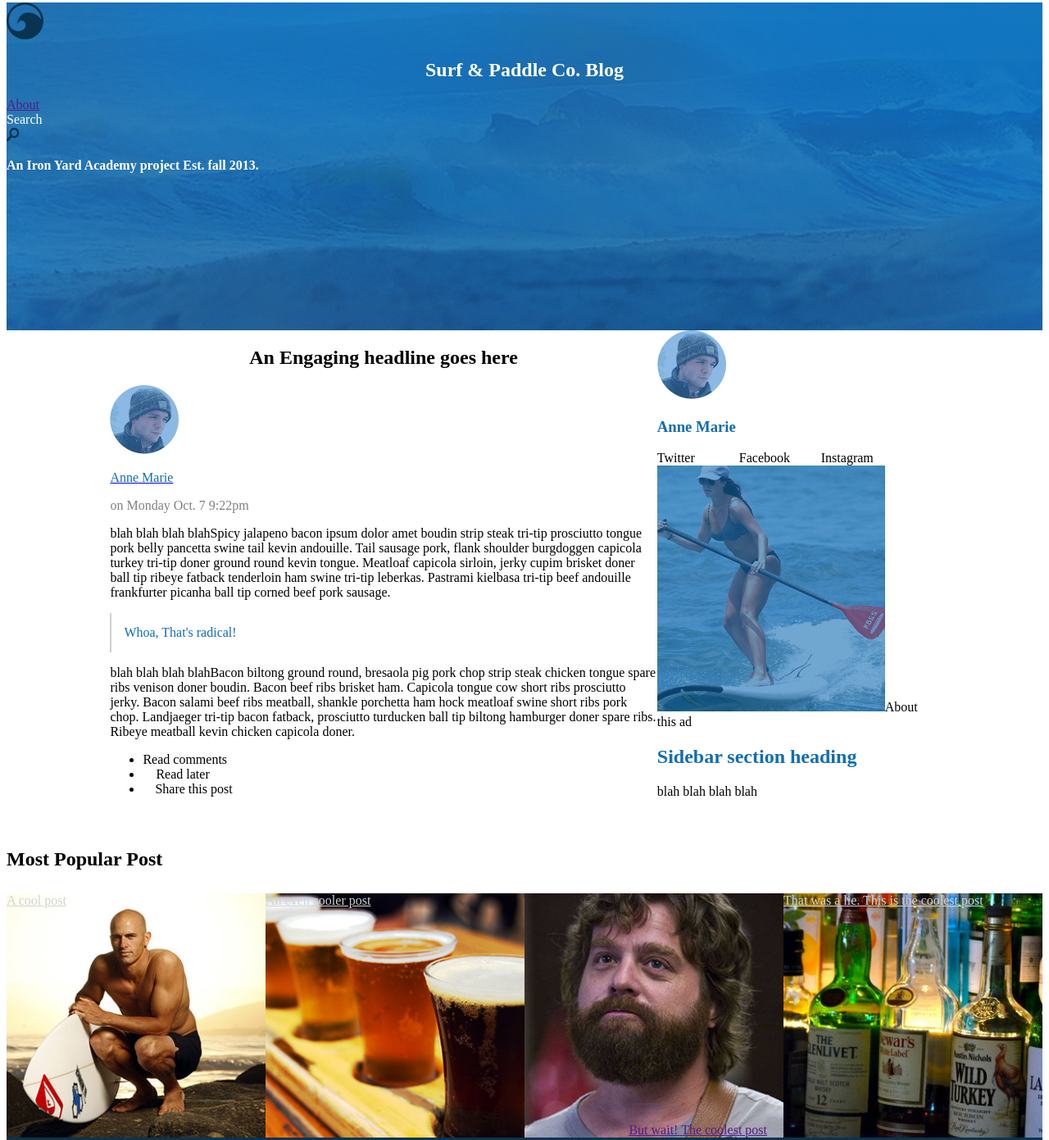
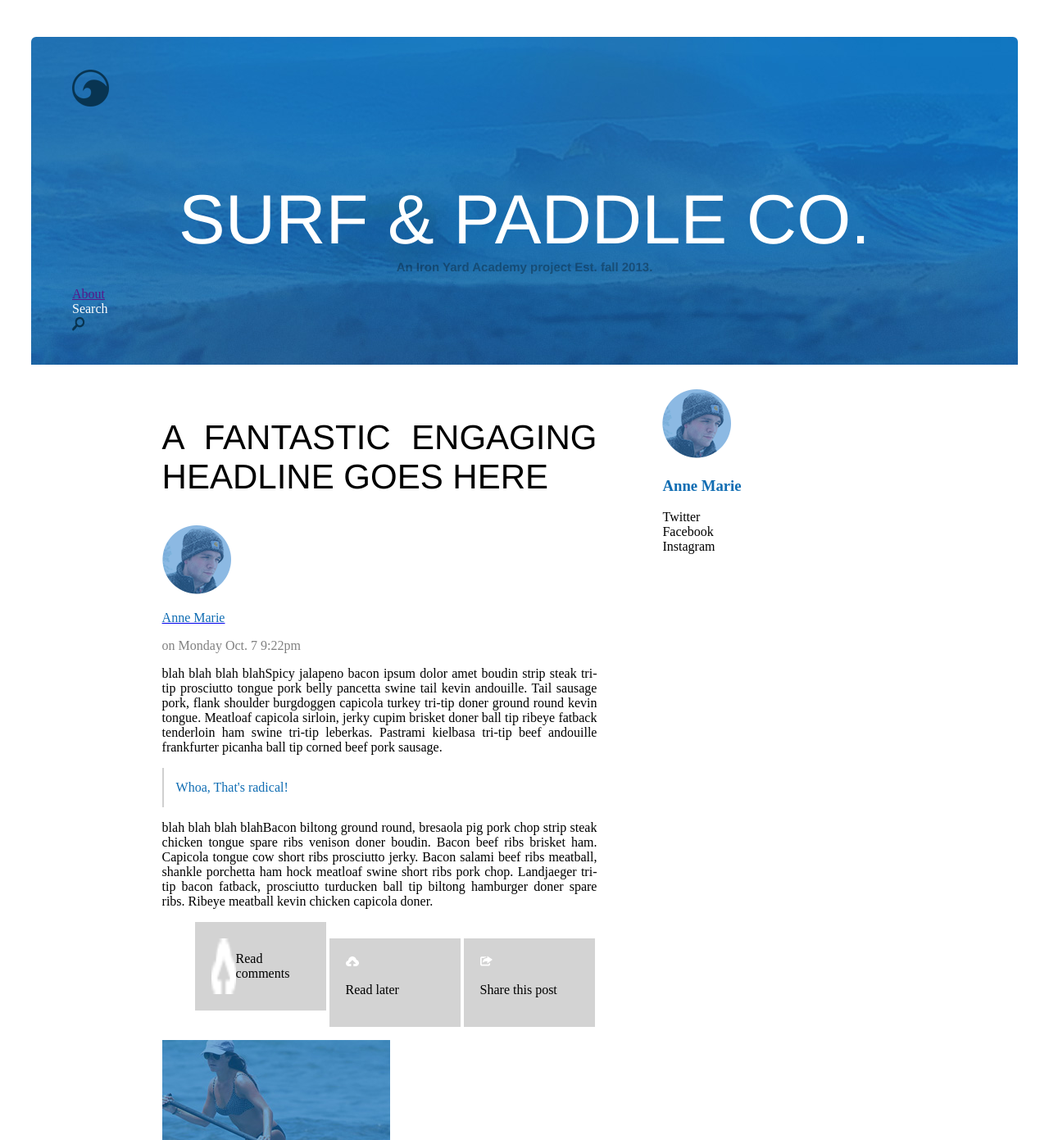
Before and after one commit to Ochanya/surf-and-paddle, a plain HTML site: page index.html in a window 1280 px wide. Shown: the part 5-1396 px from the top of the page at 82% size. Drawn offline with Linux system fonts and the light colour scheme.

Commit message:
share main section

```diff
--- a/index.html
+++ b/index.html
@@ -1,5 +1,6 @@
 <!DOCTYPE html>
 <html>
+
 <head>
   <meta charset="utf-8" />
   <link rel="stylesheet" type="text/css" href="main.css">
@@ -7,40 +8,48 @@
 </head>
 
 <body>
+
   <main>
 
-
-  <section id= "siteheader">
+    <section id="siteheader">
+      <section id="siteheader_content">
         <img src="snppics/logo.png" />
-      <h1 class="center">Surf & Paddle Co. Blog</h1>
+        <h1 class="centerheader">SURF & PADDLE CO.</h1>
+        <p class = "center">An Iron Yard Academy project Est. fall 2013.</p>
         <ul style="list-style: none; padding-left: 0;">
           <li><a href=""> About </a></li>
           <li>Search</li>
           <li><img src="snppics/search-icon.png" /></li>
         </ul>
-    <!--  <p><img src= ""/></p>-->
-      <p><strong>An Iron Yard Academy project Est. fall 2013.</strong></p>
       </section>
-<section style="width:80%; margin:0 auto;">
+    </section>
+
+    <section id= "middle-section">
       <section id="main-text">
-    <h2 class= "center">An Engaging headline goes here</h2>
-      <a  href=" "><img src="snppics/avatar.png" /> <p class="emphasized">Anne Marie </p></a>
+        <h2 class="centermain">A FANTASTIC ENGAGING HEADLINE GOES HERE </h2>
+        <a href=" "><img src="snppics/avatar.png" />
+          <p class="emphasized">Anne Marie </p>
+        </a>
         <p style="color: grey;"> on Monday Oct. 7 9:22pm</p>
-      <p>blah blah blah blahSpicy jalapeno bacon ipsum dolor amet boudin strip steak tri-tip prosciutto tongue pork belly pancetta swine tail kevin andouille. Tail sausage pork, flank shoulder burgdoggen capicola turkey tri-tip doner ground round kevin tongue. Meatloaf capicola sirloin, jerky cupim brisket doner ball tip ribeye fatback tenderloin ham swine tri-tip leberkas. Pastrami kielbasa tri-tip beef andouille frankfurter picanha ball tip corned beef pork sausage.
+        <p>blah blah blah blahSpicy jalapeno bacon ipsum dolor amet boudin strip steak tri-tip prosciutto tongue pork belly pancetta swine tail kevin andouille. Tail sausage pork, flank shoulder burgdoggen capicola turkey tri-tip doner ground round kevin
+          tongue. Meatloaf capicola sirloin, jerky cupim brisket doner ball tip ribeye fatback tenderloin ham swine tri-tip leberkas. Pastrami kielbasa tri-tip beef andouille frankfurter picanha ball tip corned beef pork sausage.
         </p>
         <p class="emphasized lborder"> Whoa, That's radical!</p>
-      <p>blah blah blah blahBacon biltong ground round, bresaola pig pork chop strip steak chicken tongue spare ribs venison doner boudin. Bacon beef ribs brisket ham. Capicola tongue cow short ribs prosciutto jerky. Bacon salami beef ribs meatball, shankle porchetta ham hock meatloaf swine short ribs pork chop. Landjaeger tri-tip bacon fatback, prosciutto turducken ball tip biltong hamburger doner spare ribs. Ribeye meatball kevin chicken capicola doner.
+        <p>blah blah blah blahBacon biltong ground round, bresaola pig pork chop strip steak chicken tongue spare ribs venison doner boudin. Bacon beef ribs brisket ham. Capicola tongue cow short ribs prosciutto jerky. Bacon salami beef ribs meatball, shankle
+          porchetta ham hock meatloaf swine short ribs pork chop. Landjaeger tri-tip bacon fatback, prosciutto turducken ball tip biltong hamburger doner spare ribs. Ribeye meatball kevin chicken capicola doner.
+        </p>
+        <nav >
+          <ul>
+            <li><div style="display: flex;">
 
-      </p>
-      <ul>
-        <li><img src="" />Read comments</li>
-        <li><img src="snppics/icon-upload.png" />Read later</li>
-        <li><img src="snppics/icon-share.png" />Share this post</li>
+            <img style="flex:1;"src="snppics/icon-upload.png" /><p style= "flex:3" >Read comments</p></div></li>
+            <li><img src="snppics/icon-upload.png" /><p>Read later</p></li>
+            <li><img src="snppics/icon-share.png" /><p>Share this post</p></li>
           </ul>
-
+        </nav>
       </section>
 
-<section>
+      <section id=midright-section>
         <img src="snppics/avatar.png" />
         <h3 class="emphasized"><strong>Anne Marie </strong> </h3>
         <div class="left">
@@ -50,44 +59,47 @@
             <li>Instagram</li>
           </ul>
         </div>
-  <p><img  src="snppics/ad.jpg" />About this ad</p>
+        <p><img src="snppics/ad.jpg" />About this ad</p>
         <h2 class="emphasized ">Sidebar section heading</h2>
         <p class="bborder">blah blah blah blah</p>
       </section>
     </section>
+
     <section id="popular_section">
 
-  <h2>Most Popular Post</h2>
-  <div id="popular_post" >
-    <div class = "mppost1">
-      <a  class="mpptext" href="" >   A cool post</a>
+      <h2 class= "centerpopular">MOST POPULAR POSTS</h2>
+      <div id="popular_post">
+        <div class="mppost1">
+          <a class="mpptext" href="">   A cool post</a>
         </div>
-    <div class = "mppost2"> <!--<img  src="snppics/article-image-2.jpg" />-->
-      <a  class="mpptext" href="" > An even cooler post</a>
+        <div class="mppost2">
+          <a class="mpptext" href=""> An even cooler post</a>
         </div>
-    <div class = "mppost3">
-      <div class= "mpptext">
-        <a href="" >But wait! The coolest post</a>
+        <div class="mppost3">
+          <div class="mpptext">
+            <a href="">But wait! The coolest post</a>
           </div>
         </div>
-    <div class = "mppost4">
-      <a  class="mpptext" href="" >
+        <div class="mppost4">
+          <a class="mpptext" href="">
       That was a lie. This is the coolest post </a>
         </div>
       </div>
     </section>
   </main>
-<footer class="fblock"><p class="pleft">
-  <img src="snppics/theironyard-logo.png" />
-  The Ironyard Copyright 2013, All Rights Reserved</p>
+
+  <footer class="fblock">
+    <p class="pleft">
+      <img src="snppics/theironyard-logo.png" /> The Ironyard Copyright 2013, All Rights Reserved</p>
     <div class="left">
-  <ul >
+      <ul>
         <li>Nav Item 1</li>
         <li>Nav Item 2</li>
         <li>Nav Item 3</li>
         <li>Nav Item 4</li>
       </ul>
     </div>
+
   </footer>
 </body>
 
--- a/main.css
+++ b/main.css
@@ -2,103 +2,184 @@
           color: #106db3;
       }
 
+      .center {
+          text-align: center;
+          position: relative;
+          /* top: 75px; */
+          font-family: Helvetica;
+          font-size: 15px;
+          margin-top: 0px;
+          color: rgba(0, 0, 0, 0.31);
+          font-weight: 600;
+      }
 
-    .center {text-align: center;}
+      .centerheader {
+          text-align: center;
+          position: relative;
+          /* top: 75px; */
+          font-family: Helvetica;
+          font-weight: 300;
+          font-size: 85px;
+          margin-bottom: 0px;
+      }
 
-    .lborder {border-left: 2px solid rgba(128, 128, 128, 0.37); padding: 15px ; }
+      .centermain {
+          text-align: justify;
+          position: relative;
+          /* top: 75px; */
+          font-family: Helvetica;
+          font-weight: 500;
+          font-size: 42px;
+      }
 
-.left ul li
-{ float: left;
-  border; 2px ;
-  width:100px;
+      .centerpopular {
+          text-align: center;
+          position: relative;
+          /* top: 75px; */
+          font-family: Helvetica;
+          font-weight: 600;
+          font-size: 42px;
+          margin-bottom: 15px;
+      }
 
-list-style: none;}
+      .lborder {
+          border-left: 2px solid rgba(128, 128, 128, 0.37);
+          padding: 15px;
+      }
 
-.bborder { padding-bottom: 40px}
+      .bborder {
+          padding-bottom: 40px
+      }
 
-.fblock{background-color: #083452;
-                   color:grey ;
+      .fblock {
+          background-color: #083452;
+          color: grey;
           border-bottom-left-radius: 6px;
           border-bottom-right-radius: 6px;
           padding-bottom: 15px;
-float:left;
+          float: left;
           width: 100%;
+      }
 
-}
-.pleft{padding-left: 40px;
-
+      .pleft {
+          padding-left: 40px;
           padding-top: 30px;
       }
 
-#main-text
-{width: 66%;
- float:left;
+      #main-text {
+          float: left;
+          width: 60%;
+          padding-right: 80px;
+          text-align: justify;
+      }
 
+      #popular_section {
+          clear: both;
+          padding-top: 5px;
+          border-top: 2px solid rgba(128, 128, 128, 0.37);
+          margin-top: 130px;
       }
-#popular_section{
-top border-top: 4px solid rgba(128, 128, 128, 0.37);
 
-}
-#popular_post{
-
-  padding-top:8px;
-  display:flex;
+      #popular_post {
+          padding-top: 8px;
+          display: flex;
           /*   width: 100%;
  margin: 0 auto;
   margin-bottom: 0;*/
+      }
 
-
-}
-.mppost1{
-  flex:1;
-
+      .mppost1 {
+          flex: 1;
           background-image: url("snppics/article-image-1.jpg");
           background-repeat: no-repeat;
           background-size: cover;
           background-position: center center;
-
       }
 
-.mppost2{
-  flex:1;
-
+      .mppost2 {
+          flex: 1;
           background-image: url("snppics/article-image-2.jpg");
           background-repeat: no-repeat;
           background-size: cover;
           background-position: center center;
+      }
 
-}
-.mppost3{
-  flex:1;
-
+      .mppost3 {
+          flex: 1;
           background-image: url("snppics/article-image-3.jpg");
           background-repeat: no-repeat;
           background-size: cover;
           background-position: center center;
+      }
 
-}
-.mppost4{
-  flex:1;
-
+      .mppost4 {
+          flex: 1;
           background-image: url("snppics/article-image-4.jpg");
           background-repeat: no-repeat;
           background-size: cover;
           background-position: center center;
+      }
+
+      .mpptext {
+          text-align: right;
+          color: lightgrey;
+          padding-right: 20px;
+          padding-top: 280px;
+      }
+
+      #siteheader {
+          background-image: url("snppics/header.jpg");
+          height: 400px;
+          color: white;
+          position: relative;
+          margin: 0 auto;
+          margin: 30px;
+          border-top-left-radius: 6px;
+          border-top-right-radius: 6px;
+
+      }
+
+      #siteheader_content {
+          /*  margin:0 auto;*/
+          margin: 50px;
+          /*margin-top: 10px;*/
+          position: relative;
+          top: 40px;
+          margin: 50px;
+          /* margin-top: 10px; */
+      }
+
+      #middle-section {
+          width: 70%;
+          margin: 0 auto;
+          position: relative;
+      }
+
+      .left ul li {
+          display: inline-block;
+          width: 150px;
+          list-style-type: none;
+          text-align: left;
+      }
+
+      nav ul li {
+          display: inline-block;
+          padding:20px;
+          width: 120px;
+          list-style-type: none;
+          background-color: lightgrey;
 
 
       }
-  .mpptext{
-  text-align:right;
-  color:lightgrey;
-  padding-right: 20px;
-  padding-top: 280px;
+
+  /*    .share  {
+        position :relative;
+          width: 150px;
+          list-style-type: none;
+          text-align: left;
+          height: 35px;
+          text-align: center;
+          background-color: lightgray;
+          margin-right: 15px;
       }
-#siteheader{
-  background-image: url("snppics/header.jpg");
-  height: 400px;
-  color:white;
-
-
-
-
-}
+*/
```
Also changed, not shown: 1 other file. Lines whose indentation alone changed are shown as unchanged.
